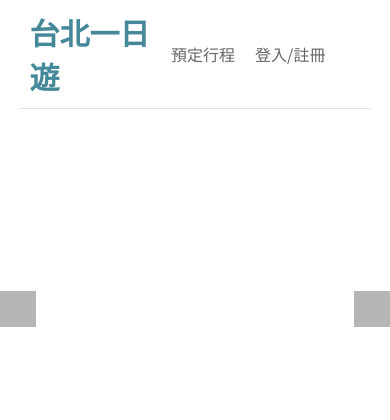
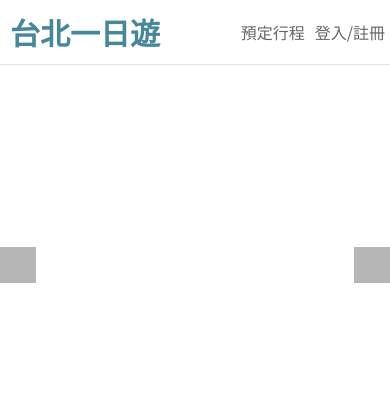
Before and after one commit to yhc59go/taipei-day-trip, a Flask app: page /attraction/1 in a window 390 px wide. Shown: the top 420 px of the page. Run offline with Flask 2, Linux system fonts and the light colour scheme; grey boxes are pictures that could not be loaded.

Commit message:
[FIX] Revise issues of layout
Revise issues of layout:
1 Text in navigator bar breaks into 2 lines in 360px width devices.
2 Aspect ratio of images should keep the same as original ones.

```diff
--- a/static/CSS/attraction.css
+++ b/static/CSS/attraction.css
@@ -176,7 +176,7 @@ input[type='radio']:checked:before {
     width: 540px;
     height: 400px;
     background-size: 540px 400px;
-    background-repeat: round;
+    background-repeat: cover;
 }
 .slideShowContainer .prev,.slideShowContainer .next {
     cursor: pointer;
@@ -299,7 +299,7 @@ input[type='radio']:checked:before {
     font-style: normal;
 }
 .item {
-    margin: 0px 10px;
+    margin: 0px 5px;
     font-weight: 500;
     font-size: 16px;
     color: #666666;
@@ -398,8 +398,11 @@ input[type='radio']:checked:before {
         height: 840px;
         grid-template-columns: 100% ;
     }
+    .navbarcontainer{
+        width: 100%;
+    }
     .nav{
-        width: 90%;
+        width: 100%;
         grid-template-columns: auto auto;
         padding-left: 10px;
     }
@@ -419,11 +422,12 @@ input[type='radio']:checked:before {
 }
 @media (max-width:360px){
     .nav{
-        width: 94%;
         margin: 0px;
+        /* box-sizing: unset; */
     }
     .title{
         margin: 0px;
+        box-sizing: unset;
     }
     .menu {
         margin: 0px;
```
